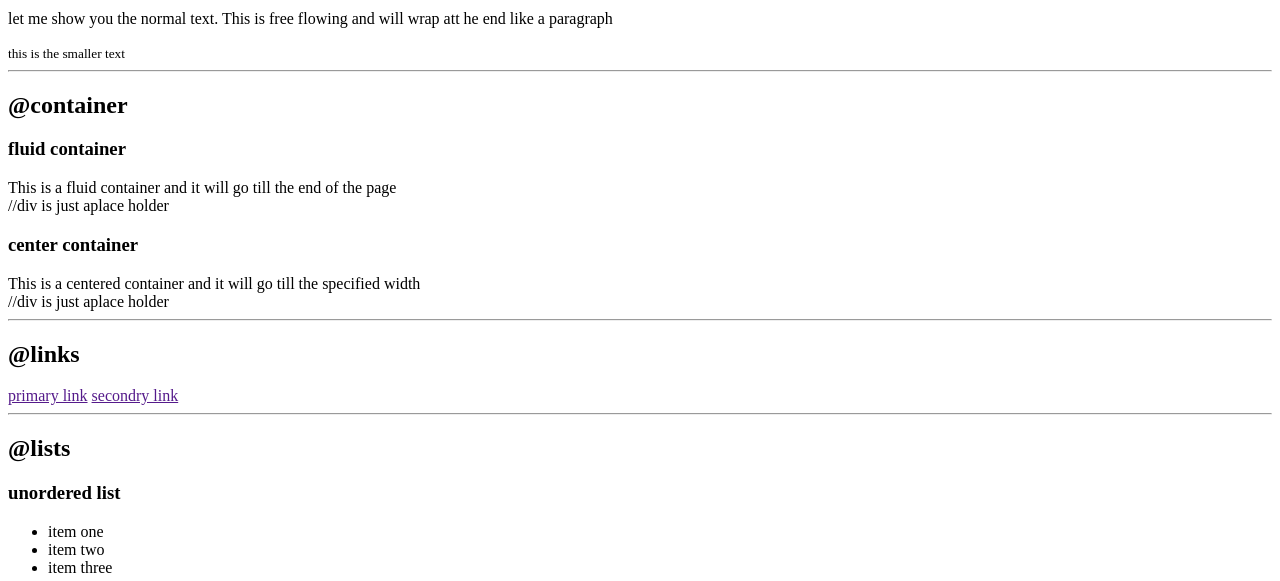
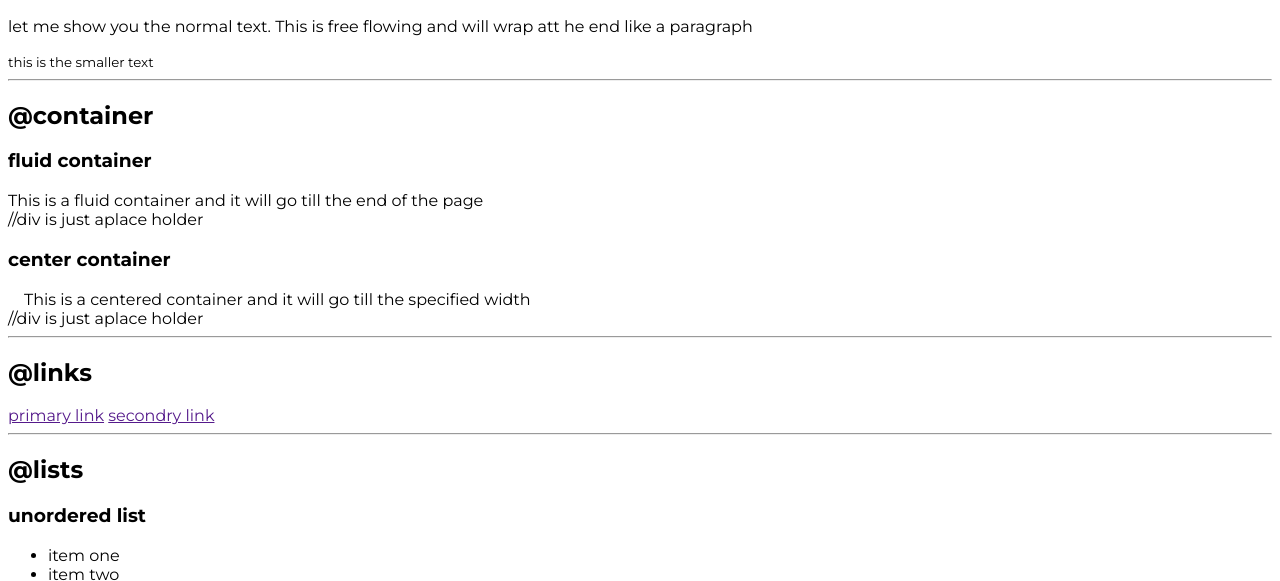
Before and after one commit to ambitiousaru/Lesson-3-, a plain HTML site: page index.html in a window 1280 px wide. Shown: the part 233-814 px from the top of the page. Drawn offline with Linux system fonts and the light colour scheme.

Commit message:
update stylesfile

```diff
--- a/index.html
+++ b/index.html
@@ -12,9 +12,12 @@
 
             }
     </style> -->
+    <!--  third way of doing css: external -->
+         <link rel="stylesheet" href="styles.css">
 </head>
 <body>
     <h1>Welcome to Arunima Singh component library</h1>
+    <!-- style="color:red" -->
     <p>I am attending neog.com and i want to make alibrary which wpuld make all
     my projects look good and consistent</p>
 
@@ -33,10 +36,10 @@
     <h2>@container</h2>
 
     <h3>fluid container</h3>
-    <div>This is a fluid container and it will go till the end of the page</div> //div is just aplace holder
+    <div class="container-fluid">This is a fluid container and it will go till the end of the page</div> //div is just aplace holder
 
     <h3>center container</h3>
-    <div>This is a centered container and it will go till the specified width</div> //div is just aplace holder
+    <div class="container">This is a centered container and it will go till the specified width</div> //div is just aplace holder
 
     <hr>
 
--- /dev/null
+++ b/styles.css
@@ -0,0 +1,11 @@
+@import url('https://fonts.googleapis.com/css2?family=Montserrat:wght@400;700&display=swap');
+body{
+    font-family: 'Montserrat',
+    sans-serif;
+}
+
+/** container **/
+.container{
+    padding-left: 1rem;
+    padding-right: 1rem;
+}
```
